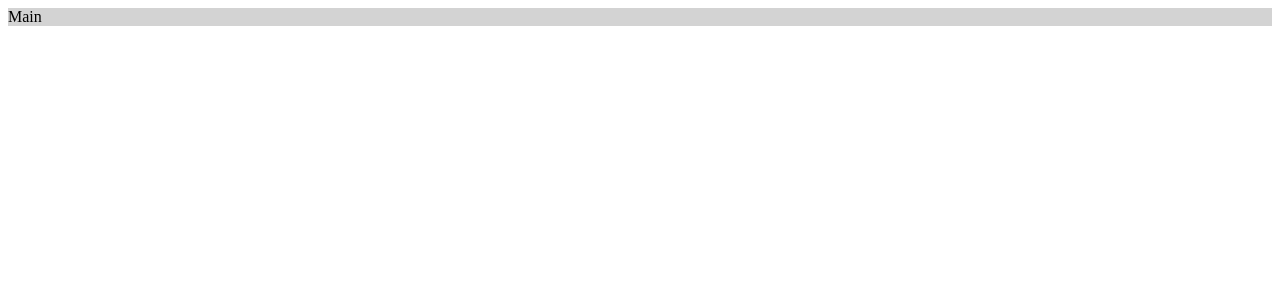
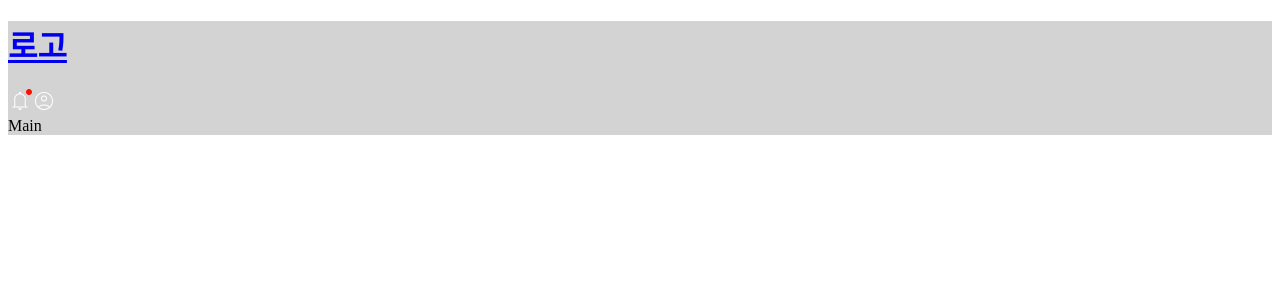
Before and after one commit to ate-eight/sell-your-unhappiness-front, a React (Vite) app: page / in a window 1280 px wide. Shown: the top 300 px of the page. Built offline with nearby package versions, Linux system fonts and the light colour scheme.

Commit message:
feat : layout, detail, comment page 추가

```diff
--- a/src/App.tsx
+++ b/src/App.tsx
@@ -1,3 +1,6 @@
+import ContentLayout from '@components/layout/ContentLayout';
+import MainLayout from '@components/layout/MainLayout';
+import CommentPage from '@pages/contents/CommentPage';
 import CreatePage from '@pages/contents/CreatePage';
 import DetailPage from '@pages/contents/DetailPage';
 import LoginPage from '@pages/LoginPage';
@@ -9,10 +12,15 @@ function App() {
         <>
             <BrowserRouter>
                 <Routes>
-                    <Route path='/' element={<MainPage />}></Route>
                     <Route path='/login' element={<LoginPage />}></Route>
-                    <Route path='/contents/create' element={<CreatePage />}></Route>
-                    <Route path='/contents/:id' element={<DetailPage />}></Route>
+                    <Route element={<MainLayout />}>
+                        <Route path='/' element={<MainPage />}></Route>
+                    </Route>
+                    <Route element={<ContentLayout />}>
+                        <Route path='/contents/create' element={<CreatePage />}></Route>
+                        <Route path='/contents/:id' element={<DetailPage />}></Route>
+                        <Route path='/contents/:id/comment' element={<CommentPage />}></Route>
+                    </Route>
                 </Routes>
             </BrowserRouter>
         </>
--- /dev/null
+++ b/src/components/layout/ContentLayout.tsx
@@ -0,0 +1,14 @@
+import { Outlet } from 'react-router-dom';
+
+import * as S from '../../pages/style';
+
+const ContentLayout = () => {
+    return (
+        <S.Container>
+            <div>글쓰기</div>
+            <Outlet />
+        </S.Container>
+    );
+};
+
+export default ContentLayout;
--- /dev/null
+++ b/src/components/layout/MainLayout.tsx
@@ -0,0 +1,27 @@
+import { Outlet } from 'react-router-dom';
+import { Link } from 'react-router-dom';
+
+import * as S from '../../pages/style';
+
+const MainLayout = () => {
+    return (
+        <S.Container>
+            <div>
+                <Link to='/'>
+                    <h1>로고</h1>
+                </Link>
+                <div>
+                    <span>
+                        <img src='/src/images/header_01.png' alt='' />
+                    </span>
+                    <span>
+                        <img src='/src/images/header_02.png' alt='' />
+                    </span>
+                </div>
+            </div>
+            <Outlet />
+        </S.Container>
+    );
+};
+
+export default MainLayout;
--- /dev/null
+++ b/src/pages/contents/CommentPage.tsx
@@ -0,0 +1,7 @@
+import * as S from '../style';
+
+const CommentPage = () => {
+    return <S.Container>Comment</S.Container>;
+};
+
+export default CommentPage;
--- a/src/pages/contents/DetailPage.tsx
+++ b/src/pages/contents/DetailPage.tsx
@@ -1,11 +1,19 @@
 import { useParams } from 'react-router-dom';
+import { Link } from 'react-router-dom';
 
 import * as S from '../style';
 
 const DetailPage = () => {
     const { id } = useParams();
 
-    return <S.Container>Detail Post : {id}</S.Container>;
+    return (
+        <S.Container>
+            Detail Post : {id}
+            <div>
+                <Link to={`/contents/${id}/comment`}>코멘트</Link>
+            </div>
+        </S.Container>
+    );
 };
 
 export default DetailPage;
```
Also changed, not shown: src/images/header_01.png (added), src/images/header_02.png (added).
